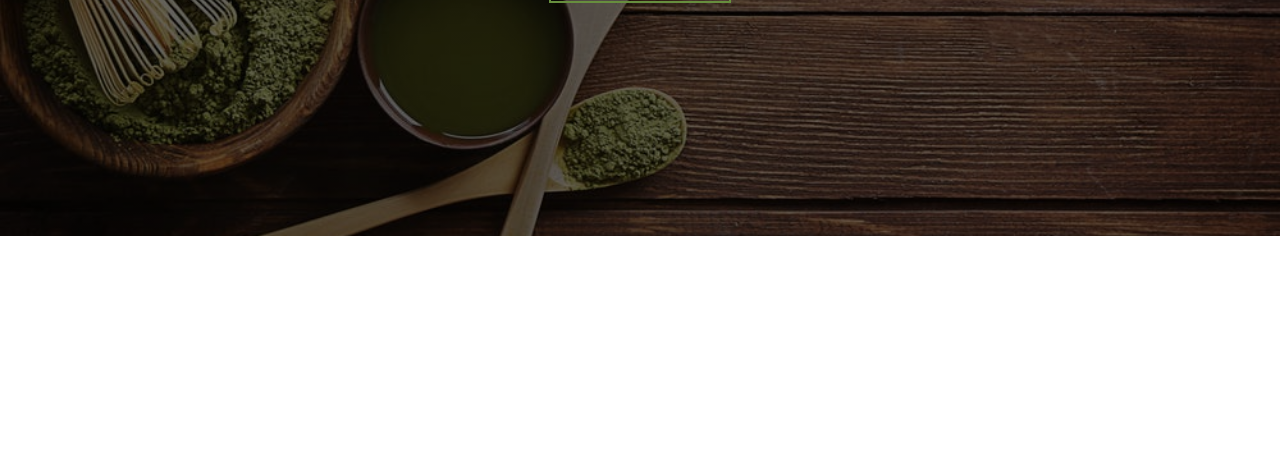
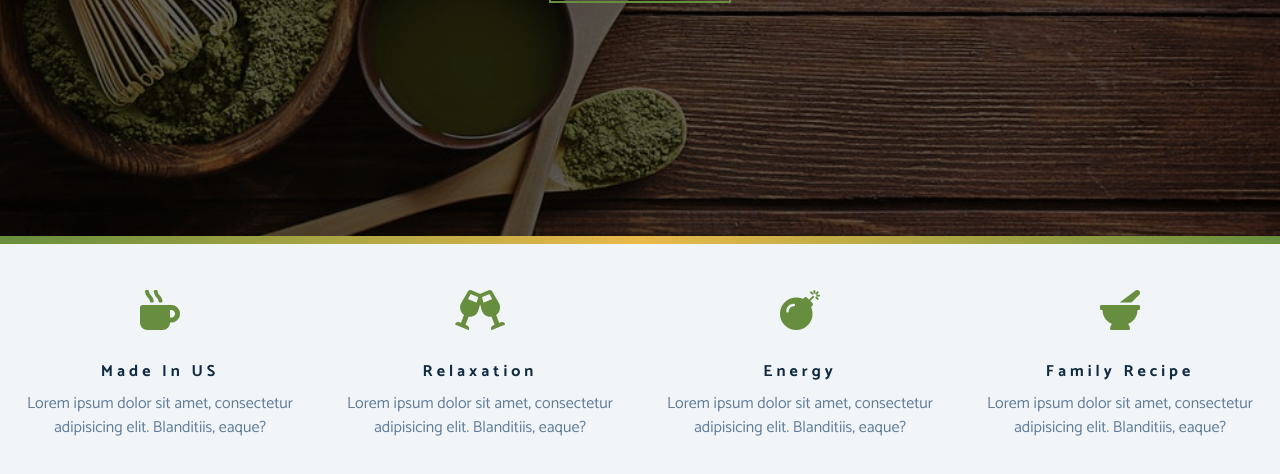
Before and after one commit to Quangnguyenz/tea-station, a plain HTML site: page index.html in a window 1280 px wide. Shown: the part 564-1038 px from the top of the page. Before the commit the page ends 800 px from the top, so only its background shows below. Drawn offline with Linux system fonts and the light colour scheme; files whose address does not match are found by name; a web font is replaced by a local one.

```diff
--- a/css/styles.css
+++ b/css/styles.css
@@ -158,3 +158,73 @@ Header
   font-size: 1.25rem;
   padding: 1rem 1.75rem;
 }
+
+.content-divider {
+  height: 0.5rem;
+  background: linear-gradient(
+    to left,
+    var(--clr-primary),
+    #e9b949,
+    var(--clr-primary)
+  );
+}
+
+/*
+=================
+Skills
+=================
+*/
+
+.skills {
+  background: var(--clr-grey-10);
+}
+
+.skill {
+  padding: 2.5rem 0;
+  text-align: center;
+  transition: var(--transition);
+}
+
+.skill-icon {
+  font-size: 2.5rem;
+  margin-bottom: 1.25rem;
+  transition: var(--transition);
+  display: inline-block;
+  color: var(--clr-primary);
+}
+
+.skill-text {
+  color: var(--clr-grey-5);
+  max-width: 17rem;
+  margin: 0 auto;
+}
+
+.skill:hover {
+  background: white;
+  box-shadow: 0 2px var(--clr-primary);
+}
+
+.skill:hover .skill-icon {
+  transform: translateY(-5px);
+}
+
+@media screen and (min-width: 576px) {
+  .skill {
+    float: left;
+    width: 50%;
+  }
+}
+
+@media screen and (min-width: 1200px) {
+  .skill {
+    float: left;
+    width: 25%;
+  }
+}
+
+.clearfix::after,
+.clearfix::before {
+  content: "";
+  clear: both;
+  display: table;
+}
--- a/index.html
+++ b/index.html
@@ -27,6 +27,63 @@
       </div>
     </header>
     <!-- end of header -->
+    <div class="content-divider"></div>
+    <!-- skills section -->
+    <section class="skills clearfix">
+      <!-- single skill -->
+      <article class="skill">
+        <span class="skill-icon">
+          <i class="fas fa-mug-hot"></i>
+        </span>
+        <h4>made in US</h4>
+        <p class="skill-text">
+          Lorem ipsum dolor sit amet, consectetur adipisicing elit. Blanditiis,
+          eaque?
+        </p>
+      </article>
+      <article class="skill">
+        <span class="skill-icon">
+          <i class="fas fa-glass-cheers"></i>
+        </span>
+        <h4>relaxation</h4>
+        <p class="skill-text">
+          Lorem ipsum dolor sit amet, consectetur adipisicing elit. Blanditiis,
+          eaque?
+        </p>
+      </article>
+      <article class="skill">
+        <span class="skill-icon">
+          <i class="fas fa-bomb"></i>
+        </span>
+        <h4>energy</h4>
+        <p class="skill-text">
+          Lorem ipsum dolor sit amet, consectetur adipisicing elit. Blanditiis,
+          eaque?
+        </p>
+      </article>
+      <article class="skill">
+        <span class="skill-icon">
+          <i class="fas fa-mortar-pestle"></i>
+        </span>
+        <h4>family recipe</h4>
+        <p class="skill-text">
+          Lorem ipsum dolor sit amet, consectetur adipisicing elit. Blanditiis,
+          eaque?
+        </p>
+      </article>
+      <!-- end of single skill  -->
+    </section>
+    <!-- end of skills section -->
+    <!-- about -->
+    <section>
+      <div class="section-center clearfix">
+        <!-- about img -->
+        <article class="about-img"></article>
+        <!-- about info -->
+        <article class="about-info"></article>
+      </div>
+    </section>
+    <!-- end of about -->
     <script src="app.js"></script>
   </body>
 </html>
```
